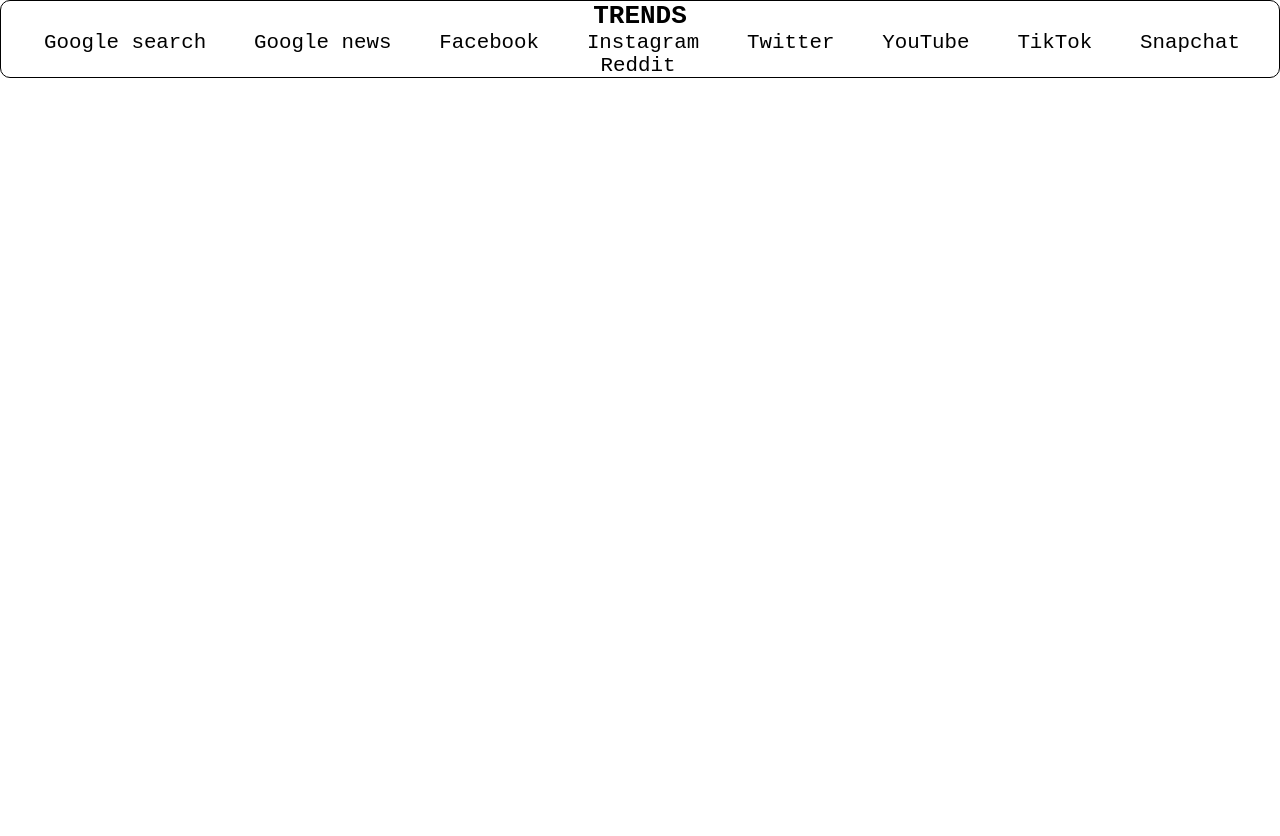
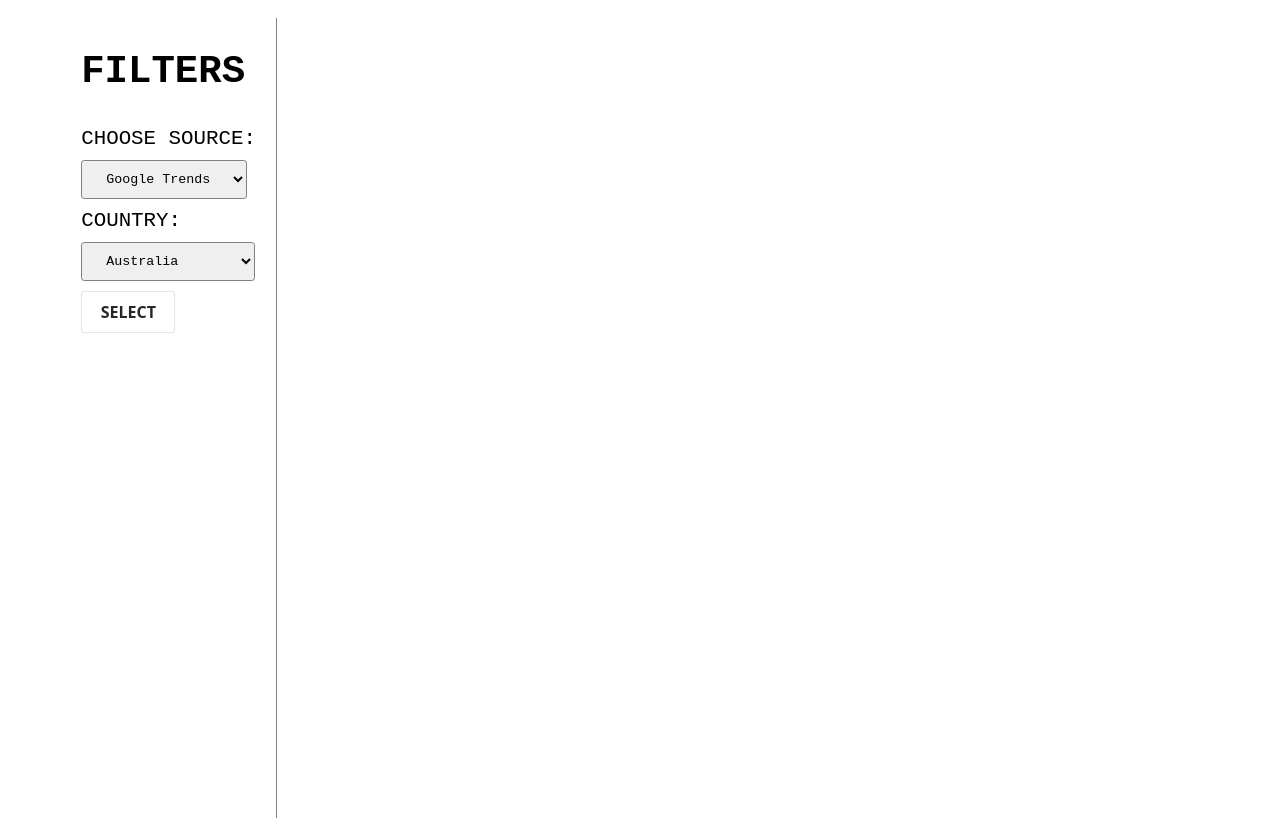
Before and after one commit to cgbl-90/trends-dashboard, a plain HTML site: page index.html in a window 1280 px wide. Before the commit the page ends 800 px from the top, so only its background shows below. Drawn offline with Linux system fonts and the light colour scheme.

Commit message:
Summary
Added logic to fetch user's choise

```diff
--- a/index.css
+++ /dev/null
@@ -1,49 +0,0 @@
-* {
-    margin: 0;
-    padding: 0;
-    border-radius: 10px;
-    text-align: center;
-}
-
-body {
-    display: grid;
-    place-items: center;
-    font-family: monospace;
-}
-
-.box {
-    border: 1px solid black;
-}
-
-.tabs {
-    list-style: none;
-    margin: 4px;
-}
-
-.tab--style {
-    display: inline;
-    margin: 20px 20px;
-    font-size: 1.3rem;
-    cursor: pointer;
-    text-decoration: none;
-    color: inherit;
-}
-
-.content {
-    display: none;
-    margin: 10px;
-    background-color: rgb(198, 196, 196);
-    height: 90vh;
-}
-
-#content-1:target,
-#content-2:target,
-#content-3:target,
-#content-4:target,
-#content-5:target,
-#content-6:target,
-#content-7:target,
-#content-8:target,
-#content-9:target {
-    display: block;
-}
--- a/index.html
+++ b/index.html
@@ -5,63 +5,41 @@
     <meta charset="UTF-8">
     <meta http-equiv="X-UA-Compatible" content="IE=edge">
     <meta name="viewport" content="width=device-width, initial-scale=1.0">
-    <link rel="stylesheet" href="index.css">
-    <title>Trends by Alex P.</title>
+    <link rel="stylesheet" href="src/index.css">
+    <title>Trends from Social Media & News Outlets</title>
 </head>
 
 <body>
     <div class="box">
-        <h1>TRENDS</h1>
-        <span class="tabs">
-            <a href="#content-1" class="tab--style">Google search</a>
-            <a href="#content-2" class="tab--style">Google news</a>
-            <a href="#content-3" class="tab--style">Facebook</a>
-            <a href="#content-4" class="tab--style">Instagram</a>
-            <a href="#content-5" class="tab--style">Twitter</a>
-            <a href="#content-6" class="tab--style">YouTube</a>
-            <a href="#content-7" class="tab--style">TikTok</a>
-            <a href="#content-8" class="tab--style">Snapchat</a>
-            <a href="#content-9" class="tab--style">Reddit</a>
-        </span>
-        <div>
-            <div id="content-1" class="content">
-                <h3>Coming soon - data from Google search</h3>
-                <table class="table" div="table-google-trends"></table>
-            </div>
-            <div id="content-2" class="content">
-                <h3>Coming soon - data from Google news</h3>
-                <table class="table" div="table-google-news"></table>
-            </div>
-            <div id="content-3" class="content">
-                <h3>Coming soon - data from Facebook</h3>
-                <table class="table" div="table-facebook"></table>
-            </div>
-            <div id="content-4" class="content">
-                <h3>Coming soon - data from Instagram</h3>
-                <table class="table" div="table-instagram"></table>
-            </div>
-            <div id="content-5" class="content">
-                <h3>Coming soon - data from Twitter</h3>
-                <table class="table" div="table-twitter"></table>
-            </div>
-            <div id="content-6" class="content">
-                <h3>Coming soon - data from YouTube</h3>
-                <table class="table" div="table-youtube"></table>
-            </div>
-            <div id="content-7" class="content">
-                <h3>Coming soon - data from TikTok</h3>
-                <table class="table" div="table-tiktok"></table>
-            </div>
-            <div id="content-8" class="content">
-                <h3>Coming soon - data from Snapchat</h3>
-                <table class="table" div="table-snapchat"></table>
-            </div>
-            <div id="content-9" class="content">
-                <h3>Coming soon - data from Reddit</h3>
-                <table class="table" div="table-reddit"></table>
-            </div>
-        </div>
+        <section class="col">
+            <h1>FILTERS</h1>
+            <form>
+                <label for="media">CHOOSE SOURCE:</label>
+                <select name="media" id="media-list" value="google-trends">
+                    <option value="google-trends">Google Trends</option>
+                    <option value="google-news">Google News</option>
+                    <option value="instagram">Instragam</option>
+                    <option value="twitter">Twitter</option>
+                    <option value="facebook">Facebook</option>
+                    <option value="tiktok">Tiktok</option>
+                </select>
+                <label for="countries">COUNTRY:</label>
+                <select name="countries" id="countries-list" value="au">
+                    <option value="au">Australia</option>
+                    <option value="uk">United Kingdom</option>
+                    <option value="us">United States</option>
+                    <option value="nz">New Zealand</option>
+                </select>
+                <button id="btnSelect" class="btn">
+                    SELECT
+                </button>
+            </form>
+        </section>
+        <section class="col">
+
+        </section>
     </div>
+    <script src="src/scripts.js"></script>
 </body>
 
 </html>
--- /dev/null
+++ b/src/index.css
@@ -0,0 +1,99 @@
+* {
+    padding: 0;
+    border-radius: 10px;
+    text-align: left;
+    font-family: monospace;
+}
+
+h1,
+h2,
+h3,
+label,
+select {
+    display: block;
+
+}
+
+h1 {
+    font-size: 3rem;
+}
+
+label,
+h2 {
+    font-size: 1.6rem;
+    ;
+}
+
+select {
+    font-family: monospace;
+    display: block;
+    margin: 10px 0;
+    padding: 10px 20px;
+    border-radius: .25rem;
+    border: 1px solid grey;
+
+}
+
+.box {
+    display: grid;
+    margin: 0 auto;
+    width: 90%;
+    grid-template-columns: auto 1fr;
+}
+
+.btn {
+    align-items: center;
+    background-color: #FFFFFF;
+    border: 1px solid rgba(0, 0, 0, 0.1);
+    border-radius: .25rem;
+    box-shadow: rgba(0, 0, 0, 0.02) 0 1px 3px 0;
+    box-sizing: border-box;
+    color: rgba(0, 0, 0, 0.85);
+    cursor: pointer;
+    display: inline-flex;
+    font-family: system-ui, -apple-system, system-ui, "Helvetica Neue", Helvetica, Arial, sans-serif;
+    font-size: 16px;
+    font-weight: 600;
+    justify-content: center;
+    line-height: 1.25;
+    margin: 0;
+    min-height: 3rem;
+    padding: calc(.875rem - 1px) calc(1.5rem - 1px);
+    position: relative;
+    text-decoration: none;
+    transition: all 250ms;
+    user-select: none;
+    -webkit-user-select: none;
+    touch-action: manipulation;
+    vertical-align: baseline;
+    width: auto;
+}
+
+.btn:hover,
+.btn:focus {
+    border-color: rgba(0, 0, 0, 0.15);
+    box-shadow: rgba(0, 0, 0, 0.1) 0 4px 12px;
+    color: rgba(0, 0, 0, 0.65);
+}
+
+.btn:hover {
+    transform: translateY(-1px);
+}
+
+.btn:active {
+    background-color: #F0F0F1;
+    border-color: rgba(0, 0, 0, 0.15);
+    box-shadow: rgba(0, 0, 0, 0.06) 0 2px 4px;
+    color: rgba(0, 0, 0, 0.65);
+    transform: translateY(0);
+}
+
+.col {
+    margin: 10px;
+    height: 100vh;
+}
+
+.col:last-child {
+    border-left: 1px solid grey;
+    border-radius: 0;
+}
--- /dev/null
+++ b/src/scripts.js
@@ -0,0 +1,13 @@
+/* Function */
+function updateSelection(event) {
+  event.preventDefault();
+  var textSource = source.options[source.selectedIndex].text;
+  var textCountry = country.options[country.selectedIndex].text;
+  console.log(textSource, textCountry);
+}
+
+/* Listen */
+var btnSelect = document.getElementById("btnSelect");
+var source = document.getElementById("media-list");
+var country = document.getElementById("countries-list");
+btnSelect.addEventListener("click", updateSelection);
```
Also changed, not shown: 1 other file.
